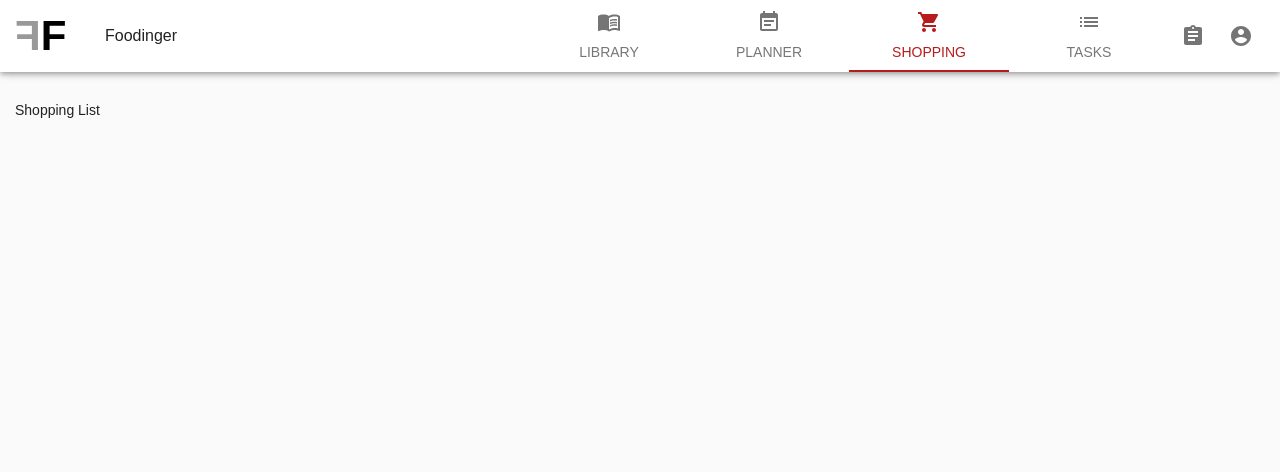
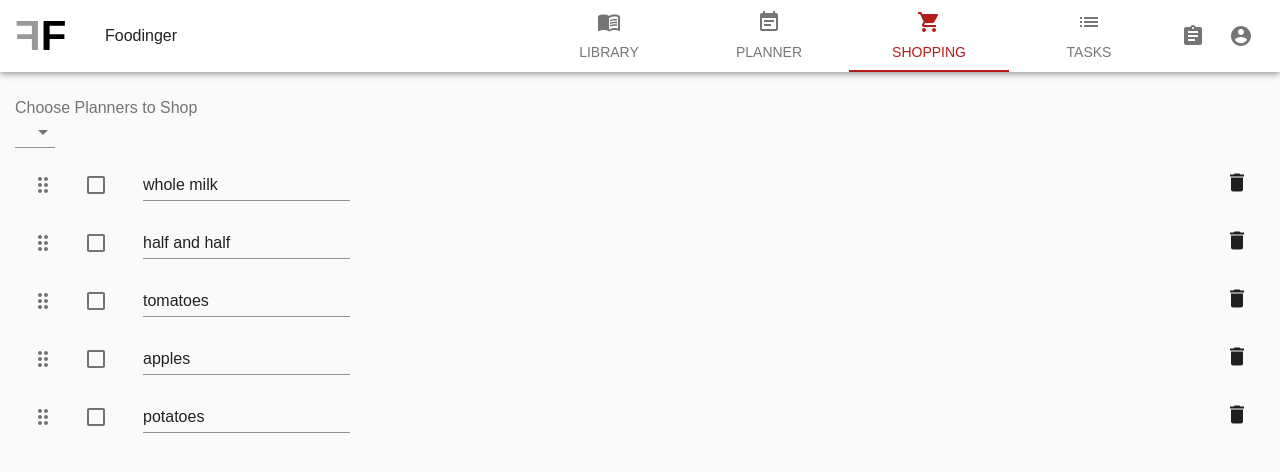
Before and after one commit to switzerb/foodinger-web-ui, a React (Create React App) app: page /shopping in a window 1280 px wide. Shown: the top 472 px of the page. Built offline with nearby package versions, Linux system fonts and the light colour scheme.

Commit message:
Adding some todos from conversation with barney

```diff
--- a/src/App.js
+++ b/src/App.js
@@ -7,7 +7,7 @@ import {
 } from "react-router-dom";
 import Library from "./Library";
 import Planner from "./Planner";
-import ShoppingList from "./ShoppingList";
+import ShoppingList from "./shopping/ShoppingList";
 import Tasks from "./Tasks";
 
 
--- a/src/AppHeader.js
+++ b/src/AppHeader.js
@@ -91,6 +91,7 @@ const AppHeader = (props) => {
             <MenuItem onClick={handleWBClose}>Peanut Butter</MenuItem>
             <MenuItem onClick={handleWBClose}>Chai Tea</MenuItem>
             <TextField label="Add to Board" variant="outlined" />
+            <MenuItem><Link to="/nowhere">Go to Whiteboard --></Link></MenuItem>
         </Menu>
         <Menu
             id="account"
--- a/src/Planner.js
+++ b/src/Planner.js
@@ -11,6 +11,8 @@ import Detail from "./Detail";
 import planData from "./data/planData";
 import Typography from "@material-ui/core/Typography";
 import PlannerSection from "./PlannerSection";
+
+// TODO: I'm ready to cook! interface -- kitchen view
 
 const Planner = () => {
     const [state, setState] = React.useState({
--- a/src/ShoppingList.js
+++ /dev/null
@@ -1,5 +0,0 @@
-import React from 'react';
-
-const ShoppingList = () => (<div>Shopping List</div>);
-
-export default ShoppingList;
--- a/src/index.js
+++ b/src/index.js
@@ -8,6 +8,8 @@ import * as serviceWorker from './serviceWorker';
 import CssBaseline from '@material-ui/core/CssBaseline';
 import {ThemeProvider} from '@material-ui/core/styles'
 import theme from './theme';
+
+// TODO: Add new planner flow - create new and give it a name, potentially a template, a privacy level then dropped into the empty planner
 
 ReactDOM.render(
     <Router history={history}>
--- /dev/null
+++ b/src/shopping/ShoppingList.js
@@ -0,0 +1,103 @@
+import React from 'react';
+import {
+    Checkbox,
+    Input,
+    List,
+    ListItem,
+    ListItemText,
+    ListItemIcon,
+    ListItemSecondaryAction
+} from "@material-ui/core";
+import {
+    Delete,
+    DragIndicator
+} from "@material-ui/icons";
+import ButtonGroup from "@material-ui/core/ButtonGroup";
+import Select from "@material-ui/core/Select";
+import MenuItem from "@material-ui/core/MenuItem";
+import InputLabel from "@material-ui/core/InputLabel";
+
+const items = [
+    "whole milk",
+    "half and half",
+    "tomatoes",
+    "apples",
+    "potatoes"
+];
+
+const planners = [
+  "Week of March 1",
+  "Week od March 8",
+  "Passover",
+  "Birthday Dinner"
+];
+
+const tasklists = [
+  "Garden",
+  "Studio Revamp",
+  "Other Thing"
+];
+
+// TODO: Snackbar
+// TODO: Detail modal for where it comes from
+// TODO: filters are at the top for plan and task lists to be visible
+
+const ShoppingListItem = ({item, idx}) => {
+
+  return (
+      <ListItem>
+          <ListItemIcon>
+              <DragIndicator />
+          </ListItemIcon>
+          <ListItemIcon>
+              <Checkbox
+                  edge="start"
+                  checked={false}
+                  tabIndex={-1}
+                  disableRipple
+              />
+          </ListItemIcon>
+          <ListItemText>
+              <Input value={item} selected={idx === 1}>{item}</Input>
+          </ListItemText>
+          <ListItemSecondaryAction>
+              <Delete />
+          </ListItemSecondaryAction>
+      </ListItem>
+  )
+};
+
+const ShoppingList = () => {
+
+    const [plannerName, setPlannerName] = React.useState([]);
+
+    const handleChange = event => {
+        setPlannerName(event.target.value);
+    };
+
+
+    return (
+        <div>
+            <InputLabel id="demo-mutiple-name-label">Choose Planners to Shop</InputLabel>
+            <Select
+                labelId="demo-mutiple-name-label"
+                id="demo-mutiple-name"
+                multiple
+                value={plannerName}
+                onChange={handleChange}
+                input={<Input/>}
+            >
+                {planners.map(plan => (
+                    <MenuItem key={plan} value={plan}>
+                        {plan}
+                    </MenuItem>
+                ))}
+            </Select>
+            <List>
+                {items.map((item, idx) => <ShoppingListItem item={item} idx={idx}/>)}
+            </List>
+        </div>
+    )
+};
+
+export default ShoppingList;
```
